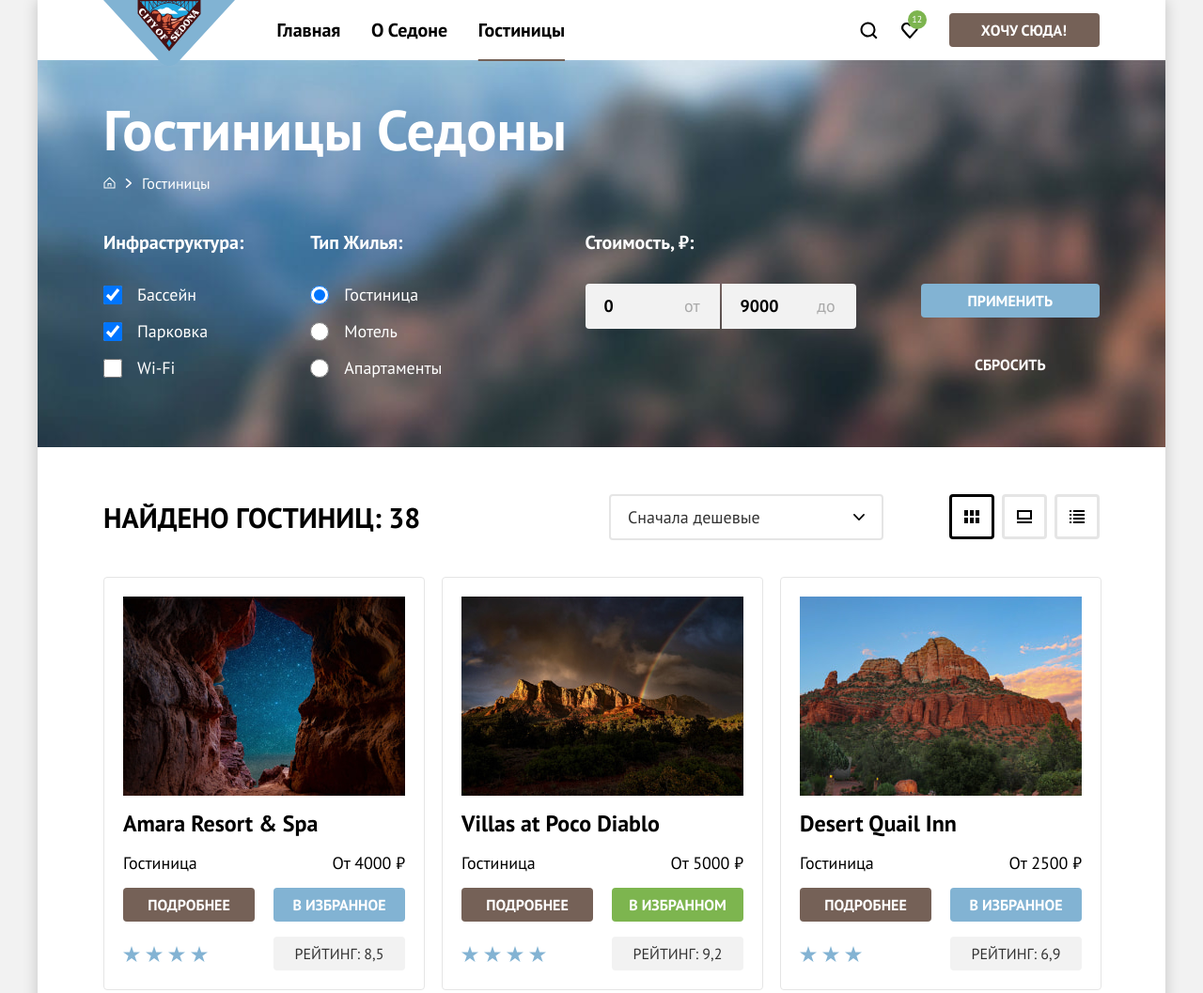
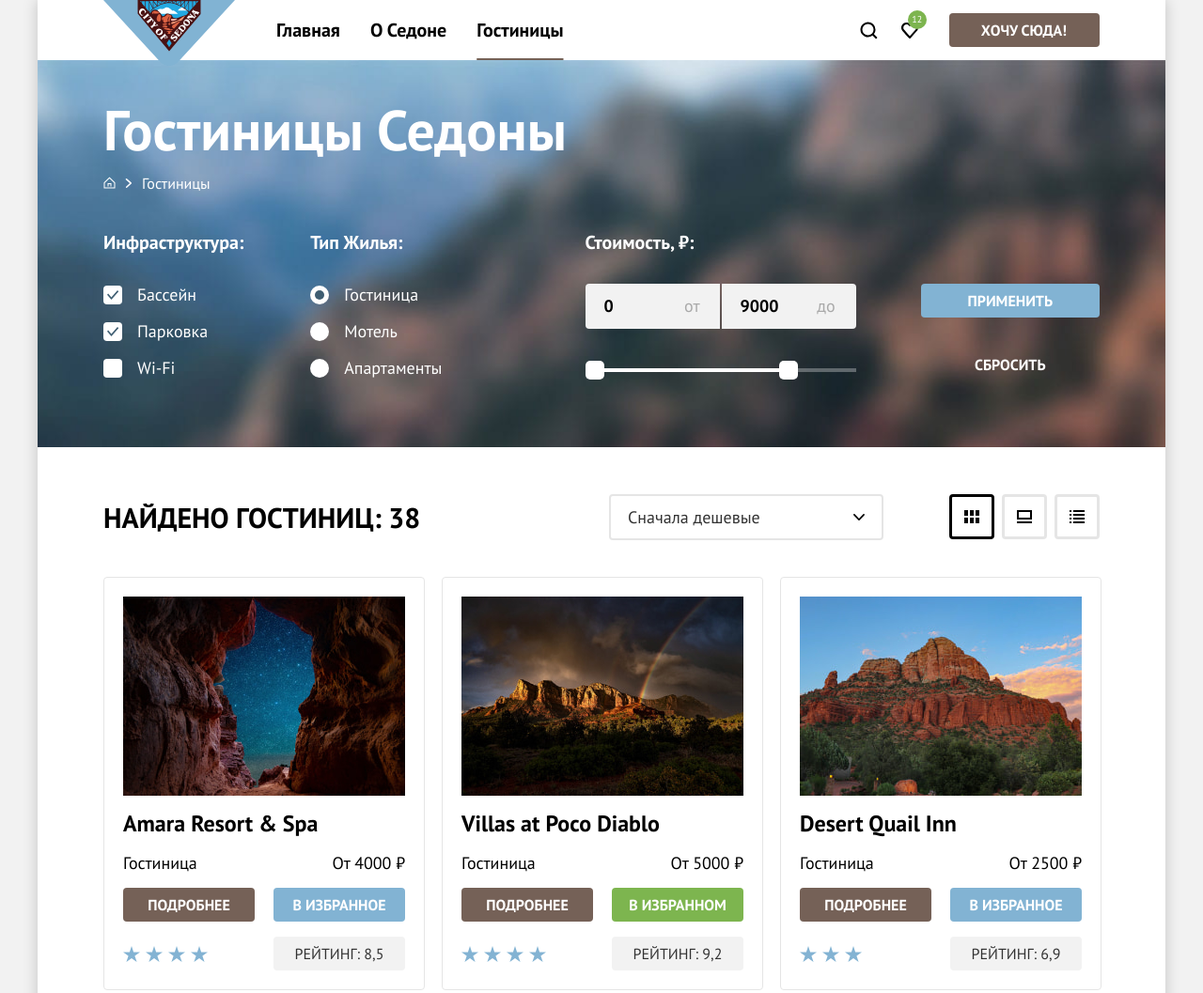
Before and after one commit to htmlacademy-htmlcss/2474201-sedona-3, a website: page catalog.html in a window 1280 px wide. Shown: the top 1057 px of the page at 94% size. Drawn offline with Linux system fonts and the light colour scheme.

Commit message:
Добавляет стили checkbox, radio, шкала цен, PixelP

```diff
--- a/catalog.html
+++ b/catalog.html
@@ -91,20 +91,23 @@
                 <ul class="search-form-list">
                   <li class="search-form-item">
                     <label class="search-form-name">
-                      <input class="search-form-input" type="checkbox" name="pool" checked>
-                      Бассейн
+                      <input class="visually-hidden control-input" type="checkbox" name="pool" checked>
+                      <span class="search-form-input input-checkbox"></span>
+                      <span class="control-label">Бассейн</span>
                     </label>
                   </li>
                   <li class="search-form-item">
                     <label class="search-form-name">
-                      <input class="search-form-input" type="checkbox" name="parking" checked>
-                      Парковка
+                      <input class="visually-hidden control-input" type="checkbox" name="parking" checked>
+                      <span class="search-form-input input-checkbox"></span>
+                      <span class="control-label">Парковка</span>
                     </label>
                   </li>
                   <li class="search-form-item">
                     <label class="search-form-name">
-                      <input class="search-form-input" type="checkbox" name="wifi">
-                      Wi-Fi
+                      <input class="visually-hidden control-input" type="checkbox" name="wifi">
+                      <span class="search-form-input input-checkbox"></span>
+                      <span class="control-label">Wi-Fi</span>
                     </label>
                   </li>
                 </ul>
@@ -115,20 +118,23 @@
                 <ul class="search-form-list list">
                   <li class="search-form-item">
                     <label class="search-form-name">
-                      <input class="search-form-input" type="radio" name="hotelType" value="hotel" checked>
-                      Гостиница
+                      <input class="visually-hidden control-input" type="radio" name="hotelType" value="hotel" checked>
+                      <span class="search-form-input input-radio"></span>
+                      <span class="control-label">Гостиница</span>
                     </label>
                   </li>
                   <li class="search-form-item">
                     <label class="search-form-name">
-                      <input class="search-form-input" type="radio" name="hotelType" value="motel">
-                      Мотель
+                      <input class="visually-hidden control-input" type="radio" name="hotelType" value="motel">
+                      <span class="search-form-input input-radio"></span>
+                      <span class="control-label">Мотель</span>
                     </label>
                   </li>
                   <li class="search-form-item">
                     <label class="search-form-name">
-                      <input class="search-form-input" type="radio" name="hotelType" value="apartment">
-                      Апартаменты
+                      <input class="visually-hidden control-input" type="radio" name="hotelType" value="apartment">
+                      <span class="search-form-input input-radio"></span>
+                      <span class="control-label">Апартаменты</span>
                     </label>
                   </li>
                 </ul>
@@ -136,8 +142,11 @@
             </div>
 
             <div class="search-form-group">
+
               <fieldset class="search-form-field-row">
                 <legend class="search-form-legend">Стоимость,&nbsp;₽:</legend>
+
+                <div class="range-wrapper-inputs">
                   <label class="search-form-number price-start">
                     <input class="search-form-number-input price-start" type="number" name="priceStart" value="0">
                     <span class="search-form-number-label">от</span>
@@ -146,6 +155,18 @@
                     <input class="search-form-number-input price-end" type="number" name="priceEnd" value="9000">
                     <span class="search-form-number-label">до</span>
                   </label>
+                </div>
+
+                <div class="range-scale">
+                  <div class="range-bar">
+                    <button type="button" class="range-toggle toggle-min">
+                      <span class="visually-hidden">Изменить минимальную цену</span>
+                    </button>
+                    <button type="button" class="range-toggle toggle-max">
+                      <span class="visually-hidden">Изменить максимальную цену</span>
+                    </button>
+                  </div>
+                </div>
               </fieldset>
 
               <fieldset class="search-form-field-col field-button">
--- a/styles/styles.css
+++ b/styles/styles.css
@@ -110,6 +110,8 @@
 
   /* Тени */
   --shadow: var(--black-20);
+  --toggle-25: rgba(0, 0, 0, 0.25);
+  --toggle-40: rgba(0, 0, 0, 0.4);
 
   /* Ссылка */
   --link-current: var(--brown-light);
@@ -153,8 +155,10 @@
   width: 1px;
   height: 1px;
   margin: -1px;
+  padding: 0;
+  border: 0;
+  clip: rect(0 0 0 0);
   overflow: hidden;
-  clip: rect(0, 0, 0, 0);
 }
 
 /* Тень страницы */
@@ -284,7 +288,6 @@
   text-decoration: none;
   display: block;
   padding: 20px 16px;
-  margin-left: 0.5px;
   position: relative;
 }
 
@@ -292,7 +295,7 @@
   text-decoration-line: underline;
   text-decoration-color: var(--link-current);
   text-decoration-thickness: 2px;
-  text-underline-offset: 24px;
+  text-underline-offset: 23px;
 }
 
 .navigation-link:hover,
@@ -815,14 +818,6 @@
   gap: 16px;
 }
 
-.search-form-item:hover {
-  opacity: 60%;
-}
-
-.search-form-item:active {
-  opacity: 30%;
-}
-
 .search-form-name {
   display: flex;
   align-items: center;
@@ -836,14 +831,62 @@
   margin: 0;
   padding: 0;
   display: flex;
+  flex-direction: column;
   flex-wrap: wrap;
-  align-items: start;
 }
 
 .search-form-input {
   margin: 0;
   width: 20px;
   height: 20px;
+  background-color: var(--bg-basic-1);
+}
+
+.input-checkbox {
+  border-radius: 4px;
+}
+
+.control-input[type="checkbox"]:checked + .search-form-input {
+  background-image: url("../images/icons/control-checkbox.svg");
+  background-repeat: no-repeat;
+  background-position: center;
+  background-size: 20px 20px;
+  display: block;
+}
+
+.input-radio {
+  border-radius: 50%;
+}
+
+.control-input[type="radio"]:checked + .search-form-input {
+  background-image: url("../images/icons/control-radio.svg");
+  background-repeat: no-repeat;
+  background-position: center;
+  background-size: 20px 20px;
+  display: block;
+}
+
+.search-form-name:hover {
+  opacity: 60%;
+  cursor: pointer;
+}
+
+.control-input:focus-visible + .search-form-input {
+  border: 3px solid var(--border-focus);
+}
+
+.search-form-item:active {
+  opacity: 30%;
+}
+
+.search-form-item:has(.control-input:disabled) {
+  opacity: 30%;
+  cursor: not-allowed;
+  pointer-events: none;
+}
+
+.range-wrapper-inputs {
+  display: flex;
 }
 
 .search-form-number {
@@ -892,6 +935,53 @@
 
 .price-end {
   border-radius: 0 4px 4px 0;
+}
+
+.range-scale {
+  position: relative;
+  height: 4px;
+  margin-top: 42px;
+  background-color: var(--white-30);
+}
+
+.range-bar {
+  position: absolute;
+  height: 4px;
+  width: 226px;
+  background-color: var(--bg-basic-1);
+}
+
+.range-toggle {
+  position: absolute;
+  width: 20px;
+  height: 20px;
+  background-color: var(--bg-basic-1);
+  border: none;
+  border-radius: 5px;
+  cursor: pointer;
+}
+
+.range-toggle:hover {
+  box-shadow: 0 4px 10px 0 var(--toggle-25);
+}
+
+.range-toggle:focus {
+  box-shadow: 0 4px 10px 0 var(--toggle-25);
+  outline: 3px solid var(--border-focus);
+}
+
+.range-toggle:active {
+  box-shadow: 0 7px 15px 0 var(--toggle-40);
+  outline: 2px solid var(--border-focus);
+}
+
+.toggle-min {
+  top: -8px;
+}
+
+.toggle-max {
+  top: -8px;
+  left: 206px;
 }
 
 .field-button {
@@ -971,7 +1061,6 @@
 
 .result-sort:hover,
 .result-sort:focus-visible {
-  background-color: var(--color-basic);
   border: 2px solid var(--bg-button-second-hover);
 }
 
@@ -1148,3 +1237,59 @@
   text-align: center;
   text-decoration: none;
 }
+
+/* .modal-container {
+  position: fixed;
+  top: 0;
+  left: 0;
+  display: flex;
+  width: 100%;
+  height: 100%;
+  background-color: rgba(0, 0, 0, 0.8);
+}
+
+.modal {
+  position: relative;
+  margin: auto;
+  padding: 40px;
+  background-color: #ffffff;
+}
+
+.modal-auth {
+  width: 360px;
+}
+
+.modal-close-button {
+  position: absolute;
+  padding: 0;
+  top: 0;
+  right: 0;
+  width: 56px;
+  height: 44px;
+  background-color: #ffffff;
+  border: none;
+  background-image: url("../images/close.svg");
+  background-repeat: no-repeat;
+  background-position: center;
+  cursor: pointer;
+}
+
+.auth-form .field-group {
+  margin: 0;
+  margin-bottom: 16px;
+}
+
+
+.auth-form-user-options {
+  display: flex;
+  justify-content: space-between;
+  font-weight: 400;
+}
+
+.auth-form-user-options .control-label {
+  font-weight: 400;
+}
+
+.auth-form .field {
+  width: 328px;
+} */
```
Also changed, not shown: index.html (+35 -0 lines), images/icons/control-checkbox.svg (added), images/icons/control-radio.svg (added), images/icons/date.svg (added), images/icons/delete.svg (added), images/icons/info.svg (added). Lines whose indentation alone changed are shown as unchanged.
